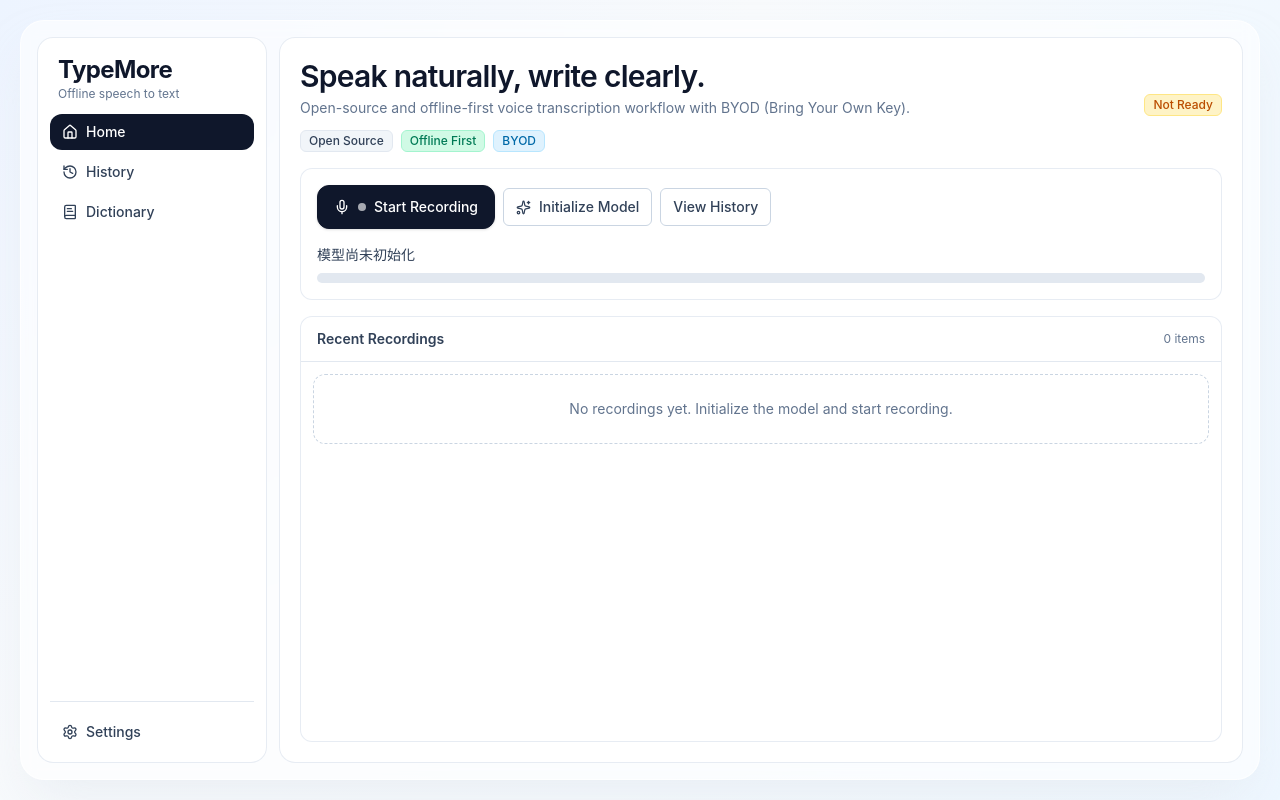
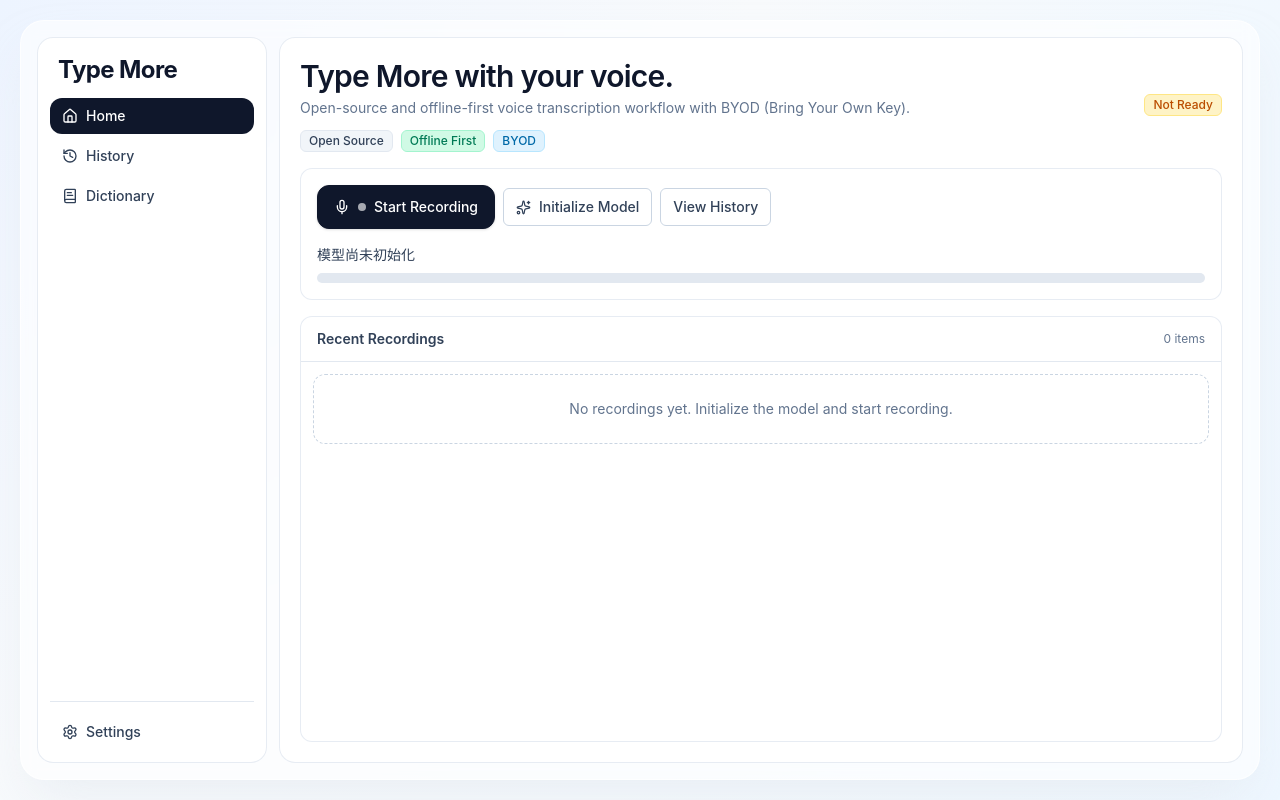
Before and after one commit to everettjf/typemore, a React (Vite) app: page / in a window 1280 px wide. Built offline with nearby package versions, Linux system fonts and the light colour scheme.

Commit message:
iter08: localize init status text and refine home branding copy

```diff
--- a/src/App.tsx
+++ b/src/App.tsx
@@ -50,12 +50,11 @@
 
 const I18N = {
   zh: {
-    appTagline: "离线语音转文字",
     navHome: "首页",
     navHistory: "历史",
     navDictionary: "词库",
     navSettings: "设置",
-    titleHome: "自然说话，清晰落字。",
+    titleHome: "Type More with your voice.",
     subHome: "开源、离线优先，支持 BYOD（Bring Your Own Key）的语音转写工作流。",
     featureOpenSource: "Open Source",
     featureOfflineFirst: "Offline First",
@@ -113,12 +112,11 @@
     transcriptOpenTempDirFailed: "打开临时目录失败: {error}",
   },
   en: {
-    appTagline: "Offline speech to text",
     navHome: "Home",
     navHistory: "History",
     navDictionary: "Dictionary",
     navSettings: "Settings",
-    titleHome: "Speak naturally, write clearly.",
+    titleHome: "Type More with your voice.",
     subHome: "Open-source and offline-first voice transcription workflow with BYOD (Bring Your Own Key).",
     featureOpenSource: "Open Source",
     featureOfflineFirst: "Offline First",
@@ -187,6 +185,43 @@
 function detectSystemLang(): UiLang {
   const lang = (navigator.language || "en-US").toLowerCase();
   return lang.startsWith("zh") ? "zh" : "en";
+}
+
+function localizedInitMessage(
+  status: ModelInitStatus,
+  uiLang: UiLang
+) {
+  if (uiLang === "zh") {
+    return status.message;
+  }
+
+  if (status.phase === "done" || status.ready) {
+    return "Model is ready";
+  }
+  if (status.phase === "queued") {
+    return "Initialization queued";
+  }
+  if (status.phase === "extract") {
+    return "Extracting model files...";
+  }
+  if (status.phase === "scan") {
+    return "Validating model files...";
+  }
+  if (status.phase === "error") {
+    return status.error ?? "Model initialization failed";
+  }
+  if (status.phase === "download") {
+    const match = status.message.match(/([0-9]+(?:\\.[0-9]+)?)%\\s*\\(([^)]+)\\)/);
+    if (match) {
+      return `Downloading model... ${match[1]}% (${match[2]})`;
+    }
+    if (status.message.includes("skip") || status.message.includes("已下载")) {
+      return "Model archive already exists, skipping download";
+    }
+    return `Downloading model... ${Math.max(0, Math.min(100, status.progress)).toFixed(1)}%`;
+  }
+
+  return status.message;
 }
 
 function App() {
@@ -588,8 +623,7 @@
       <div className="mx-auto grid h-[calc(100vh-1.5rem)] max-w-[1540px] grid-cols-1 gap-3 rounded-3xl border border-white/70 bg-white/60 p-3 shadow-2xl shadow-slate-200/70 backdrop-blur md:h-[calc(100vh-2.5rem)] md:grid-cols-[230px_1fr] md:p-4">
         <aside className="flex min-h-0 flex-col rounded-2xl border border-slate-200/80 bg-white/95 p-3">
           <div className="px-2 pb-3 pt-1">
-            <div className="text-2xl font-bold tracking-tight">TypeMore</div>
-            <div className="text-xs text-slate-500">{t("appTagline")}</div>
+            <div className="text-2xl font-bold tracking-tight">Type More</div>
           </div>
 
           <nav className="space-y-1">
@@ -681,7 +715,7 @@
 
                 <div className="space-y-2">
                   <div className="text-sm text-slate-700 tabular-nums whitespace-nowrap overflow-hidden text-ellipsis">
-                    {initStatus.message}
+                    {localizedInitMessage(initStatus, uiLang)}
                   </div>
                   <Progress value={Math.min(100, Math.max(0, initStatus.progress))} />
                   {initStatus.error && <div className="text-xs text-red-600">{initStatus.error}</div>}
```
